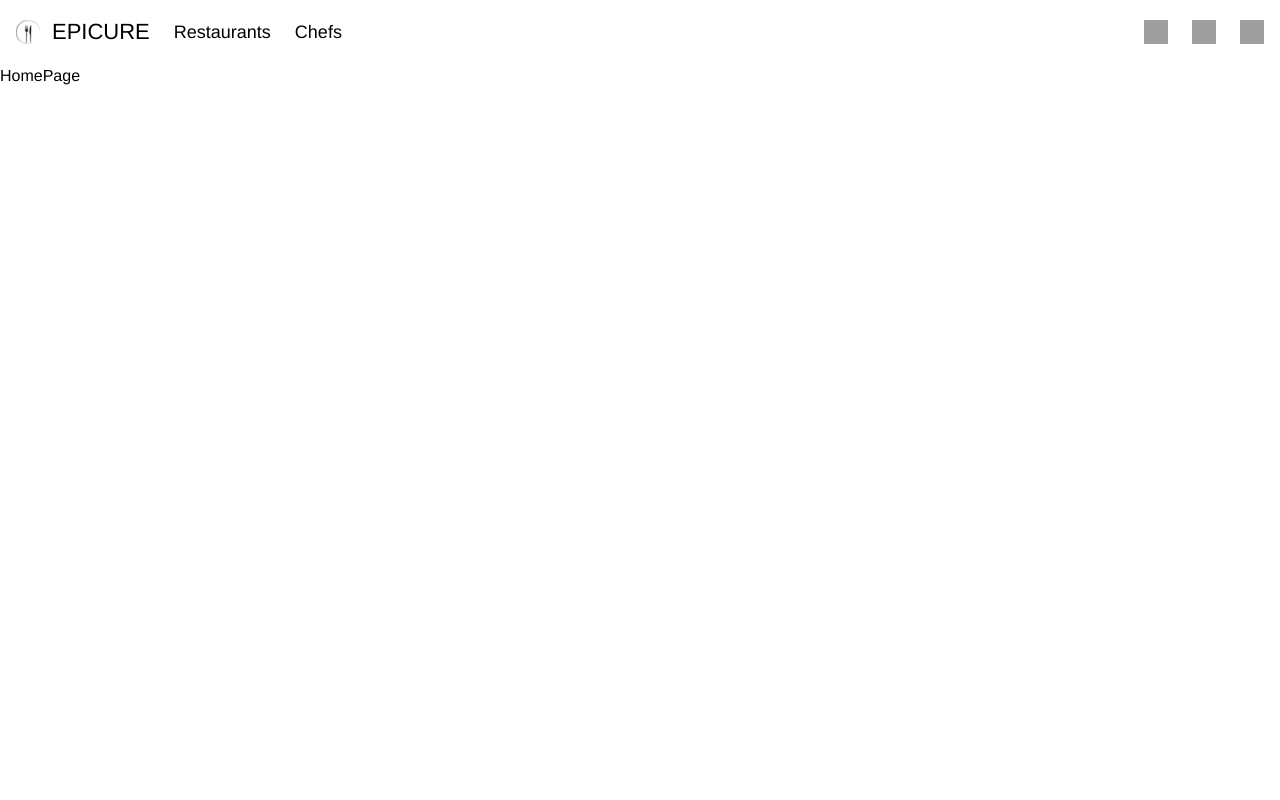
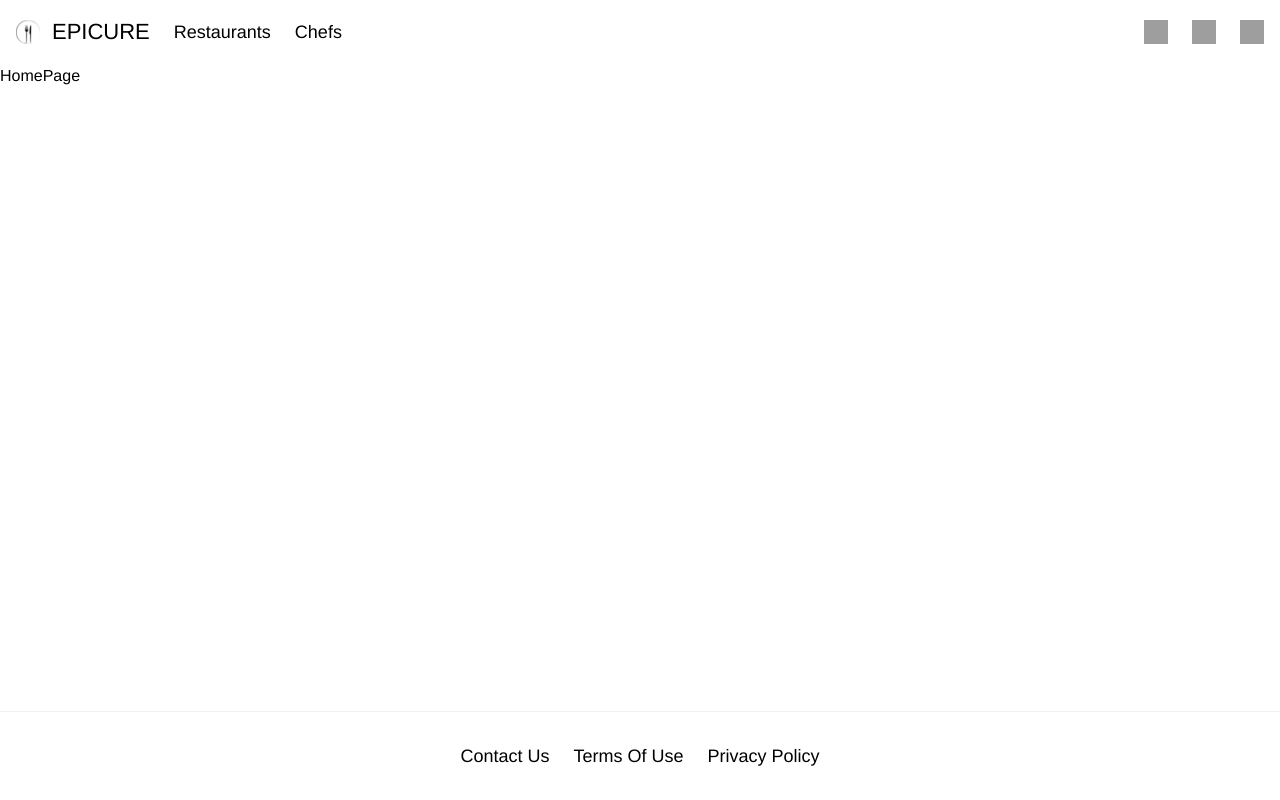
Before and after one commit to shaniriven-m/Epicure, a Next.js app in the folder frontend/: page /home in a window 1280 px wide. Built offline with nearby package versions, Linux system fonts and the light colour scheme; grey boxes are pictures that could not be loaded.

Commit message:
feature footer: add component with styling

```diff
--- a/frontend/app/(root)/layout.tsx
+++ b/frontend/app/(root)/layout.tsx
@@ -2,12 +2,14 @@
 
 import type { ReactNode } from "react";
 import Header from "@/components/header";
+import Footer from "@/components/footer";
 
 export default function RootLayout({ children }: { children: ReactNode }) {
   return (
-    <section className="min-h-screen bg-background">
+    <section className="flex min-h-screen flex-col bg-background">
       <Header />
-      <main className="mx-auto w-full">{children}</main>
+      <main className="mx-auto w-full flex-1">{children}</main>
+      <Footer responsiveClassName="md:flex-row md:justify-center md:w-full " />
     </section>
   );
 }
--- a/frontend/app/globals.css
+++ b/frontend/app/globals.css
@@ -9,6 +9,7 @@
 @theme {
   --color-primary: #000000;
   --color-primary-100: #979797;
+  --color-primary-200: #F2F2F2;
   --color-secondary-100: #F9F4EA;
   --color-secondary-200: #E19D1A;
   --color-secondary-300: #FAFAFA;
@@ -48,6 +49,10 @@
   .text-header {
     @apply text-[18px] font-extralight text-primary;
   }
+
+  .text-footer {
+    @apply text-[18px] font-extralight text-primary;
+  }
 }
 
 body {
--- a/frontend/app/page.tsx
+++ b/frontend/app/page.tsx
@@ -5,10 +5,7 @@ export default function Home() {
     <div className="flex min-h-screen items-center justify-center bg-background">
 
       <h1 className="text-4xl font-bold text-secondary-200">
-        Welcome to Epicure!
-      </h1>
-      <h1 className="text-4xl font-bold text-secondary-200">
-        Welcome to Epicure!
+        Welcome to Epicure! this is main page
       </h1>
     </div>
   );
--- /dev/null
+++ b/frontend/components/footer.tsx
@@ -0,0 +1,20 @@
+import Link from "next/link";
+
+type FooterProps = {
+    className?: string;
+    responsiveClassName?: string;
+};
+
+export default function Footer({ className = "", responsiveClassName = "" }: FooterProps) {
+    return (
+        <footer className={`relative w-full border-t-1 border-primary-200 ${className}`}>
+            <div className="mx-auto flex items-center px-4">
+                <nav className={`flex flex-col gap-6 px-3 py-8 text-footer items-start ${responsiveClassName}`}>
+                    <Link href="/contact">Contact Us</Link>
+                    <Link href="/terms">Terms Of Use</Link>
+                    <Link href="/terms">Privacy Policy</Link>
+                </nav>
+            </div>
+        </footer >
+    );
+}
--- a/frontend/components/header.tsx
+++ b/frontend/components/header.tsx
@@ -4,6 +4,7 @@ import Link from "next/link";
 import { useState } from "react";
 import { IconButton } from "@/components/ui/icon-button";
 import Image from "next/image";
+import Footer from "./footer";
 
 export default function Header() {
     const [isMenuOpen, setIsMenuOpen] = useState(false);
@@ -39,7 +40,6 @@ export default function Header() {
                             EPICURE
                         </Link>
 
-                        {/* Buttons  */}
                         <Link href="/restaurants" className="text-header">
                             Restaurants
                         </Link>
@@ -91,6 +91,7 @@ export default function Header() {
                             Chefs
                         </Link>
                     </nav>
+                    <Footer />
                 </div>
             )}
         </header>
```
